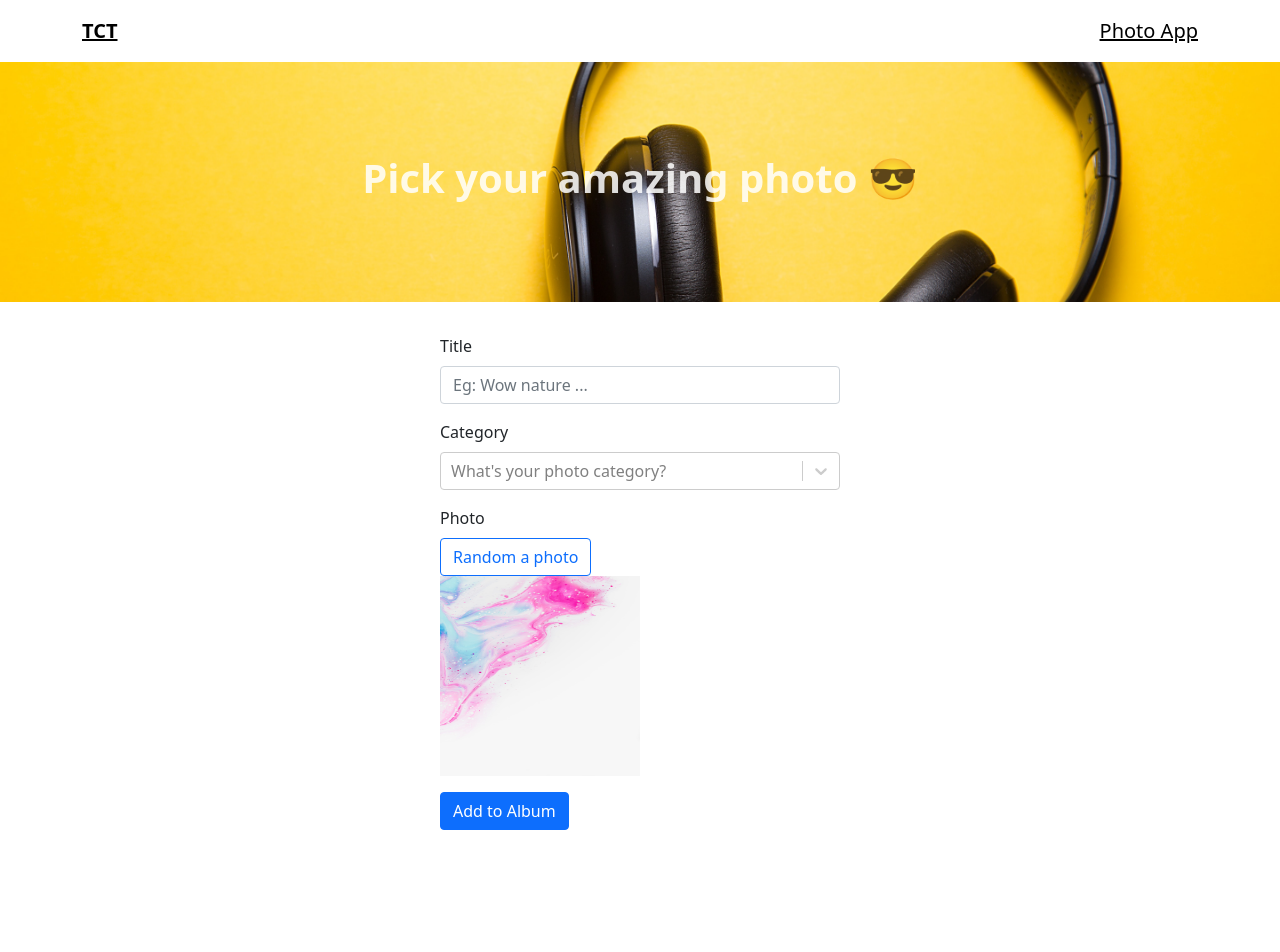
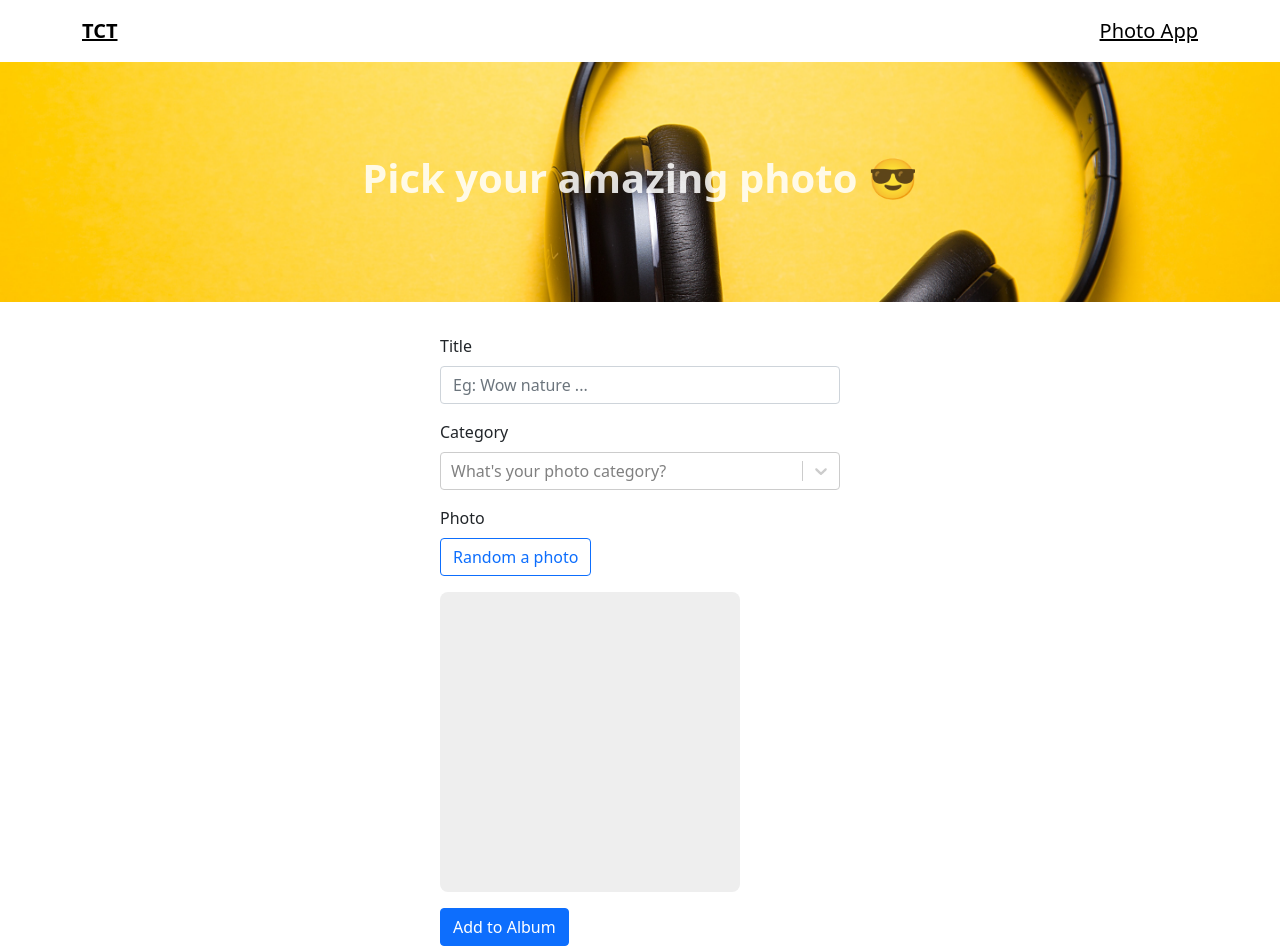
Before and after one commit to tcthanh98/redux-photo-app, a React (Create React App) app: page /photos/add in a window 1280 px wide. Shown: the top 952 px of the page. Before the commit the page ends 846 px from the top, so only its background shows below. Built offline with nearby package versions, Linux system fonts and the light colour scheme.

Commit message:
form validation with Yup

```diff
--- a/package.json
+++ b/package.json
@@ -14,7 +14,8 @@
     "react-scripts": "5.0.0",
     "react-select": "^5.2.2",
     "reactstrap": "^9.0.1",
-    "web-vitals": "^2.1.4"
+    "web-vitals": "^2.1.4",
+    "yup": "^0.32.11"
   },
   "scripts": {
     "start": "react-scripts start",
--- /dev/null
+++ b/src/components/RandomPhoto/RandomPhoto.scss
@@ -0,0 +1,20 @@
+.random-photo {
+    &__button {
+      margin-bottom: 1rem;
+    }
+
+    &__photo {
+      width: 300px;
+      height: 300px;
+      border-radius: 0.5rem;
+      background-color: #eee;
+
+      & > img {
+        width: 100%;
+        height: 100%;
+
+        border-radius: 0.5rem;
+        vertical-align: middle;
+      }
+    }
+  }
--- /dev/null
+++ b/src/components/RandomPhoto/index.jsx
@@ -0,0 +1,62 @@
+import PropTypes from 'prop-types';
+import React from 'react';
+import { Button } from 'reactstrap';
+import './RandomPhoto.scss';
+
+RandomPhoto.propTypes = {
+  name: PropTypes.string,
+  imageUrl: PropTypes.string,
+  onImageUrlChange: PropTypes.func,
+  onRandomButtonBlur: PropTypes.func,
+};
+
+RandomPhoto.defaultProps = {
+  name: '',
+  imageUrl: '',
+  onImageUrlChange: null,
+  onRandomButtonBlur: null,
+}
+
+const getRandomImageUrl = () => {
+  const randomId = Math.trunc(Math.random() * 2000);
+  return `https://picsum.photos/id/${randomId}/300/300`;
+}
+
+function RandomPhoto(props) {
+  const { name, imageUrl, onImageUrlChange, onRandomButtonBlur } = props;
+
+  const handleRandomPhotoClick = async () => {
+    if (onImageUrlChange) {
+      const randomImageUrl = getRandomImageUrl();
+      onImageUrlChange(randomImageUrl)
+    }
+  }
+
+  return (
+    <div className="random-photo">
+      <div className="random-photo__button">
+        <Button
+          outline
+          name={name}
+          color="primary"
+          onBlur={onRandomButtonBlur}
+          onClick={handleRandomPhotoClick}
+        >
+          Random a photo
+        </Button>
+      </div>
+
+      <div className="random-photo__photo">
+        {imageUrl && (
+          <img
+            src={imageUrl}
+            alt="Ooops ... not found. Please click random again!"
+            onError={handleRandomPhotoClick}
+          />
+        )}
+      </div>
+    </div>
+  );
+}
+
+export default RandomPhoto;
--- a/src/custom-fields/InputField/index.jsx
+++ b/src/custom-fields/InputField/index.jsx
@@ -1,6 +1,7 @@
 import React from "react";
 import PropTypes from "prop-types";
-import { FormGroup, Input, Label } from "reactstrap";
+import { FormFeedback, FormGroup, Input, Label } from "reactstrap";
+import { ErrorMessage } from "formik";
 
 InputField.propTypes = {
   field: PropTypes.object.isRequired,
@@ -20,9 +21,12 @@
 };
 
 function InputField(props) {
-  const { field, type, label, placeholder, disabled } = props;
+  const { field, form, type, label, placeholder, disabled } = props;
 
   const { name } = field;
+
+  const { errors, touched } = form;
+  const showError = errors[name] && touched[name];
   return (
     <FormGroup>
       {label && <Label for={name}>{label}</Label>}
@@ -37,7 +41,11 @@
         type={type}
         disabled={disabled}
         placeholder={placeholder}
+        // invalid = true => reactstrap FormFeedback will show errors
+        invalid={showError}
       />
+      {/* {showError && <FormFeedback>{errors[name]}</FormFeedback>} */}
+      <ErrorMessage name={name} component={FormFeedback} />
     </FormGroup>
   );
 }
--- /dev/null
+++ b/src/custom-fields/RandomPhotoField/index.jsx
@@ -0,0 +1,45 @@
+import RandomPhoto from "components/RandomPhoto";
+import { ErrorMessage } from "formik";
+import PropTypes from "prop-types";
+import React from "react";
+import { FormFeedback, FormGroup, Label } from "reactstrap";
+
+RandomPhotoField.propTypes = {
+  field: PropTypes.object.isRequired,
+  form: PropTypes.object.isRequired,
+
+  label: PropTypes.string,
+};
+
+RandomPhotoField.defaultProps = {
+  label: "",
+};
+
+function RandomPhotoField(props) {
+  const { field, form, label } = props;
+  const { name, value, onBlur } = field;
+  const { errors, touched } = form;
+  const showError = errors[name] && touched[name];
+
+  const handleImageUrlChange = (newImageUrl) => {
+    form.setFieldValue(name, newImageUrl);
+  };
+
+  return (
+    <FormGroup>
+      {label && <Label for={name}>{label}</Label>}
+
+      <RandomPhoto
+        name={name}
+        imageUrl={value}
+        onImageUrlChange={handleImageUrlChange}
+        onRandomButtonBlur={onBlur}
+      />
+
+      <div className={showError ? "is-invalid" : ""}></div>
+      <ErrorMessage name={name} component={FormFeedback} />
+    </FormGroup>
+  );
+}
+
+export default RandomPhotoField;
--- a/src/custom-fields/SelectField/index.jsx
+++ b/src/custom-fields/SelectField/index.jsx
@@ -1,7 +1,8 @@
+import { ErrorMessage } from "formik";
 import PropTypes from "prop-types";
 import React from "react";
 import Select from "react-select";
-import { FormGroup, Label } from "reactstrap";
+import { FormFeedback, FormGroup, Label } from "reactstrap";
 
 SelectField.propTypes = {
   field: PropTypes.object.isRequired,
@@ -21,8 +22,11 @@
 };
 
 function SelectField(props) {
-  const { field, options, label, placeholder, disabled } = props;
+  const { field, form, options, label, placeholder, disabled } = props;
   const { name, value } = field;
+
+  const { errors, touched } = form;
+  const showError = errors[name] && touched[name];
 
   const selectedOption = options.find((option) => option.value === value);
   const handleSelectedOptionChange = (selectedOption) => {
@@ -50,7 +54,9 @@
         placeholder={placeholder}
         disabled={disabled}
         options={options}
+        className={showError ? "is-invalid" : ""}
       />
+      <ErrorMessage name={name} component={FormFeedback} />
     </FormGroup>
   );
 }
--- a/src/features/Photo/components/PhotoForm/index.jsx
+++ b/src/features/Photo/components/PhotoForm/index.jsx
@@ -1,11 +1,13 @@
 import { PHOTO_CATEGORY_OPTIONS } from "constants/global";
 import Images from "constants/images";
 import InputField from "custom-fields/InputField";
+import RandomPhotoField from "custom-fields/RandomPhotoField";
 import SelectField from "custom-fields/SelectField";
 import { FastField, Form, Formik } from "formik";
 import PropTypes from "prop-types";
 import React from "react";
-import { Button, FormGroup, Label } from "reactstrap";
+import { Button, FormGroup } from "reactstrap";
+import * as Yup from "yup";
 
 PhotoForm.propTypes = {
   onSubmit: PropTypes.func,
@@ -19,10 +21,27 @@
   const initialValues = {
     title: "",
     categoryId: null,
+    photo: "",
   };
 
+  const validationSchema = Yup.object().shape({
+    title: Yup.string().required("This field is required"),
+
+    categoryId: Yup.number().required("This field is required").nullable(), // categoryId init value is null => add nullable
+
+    photo: Yup.string().when("categoryId", {
+      is: 1, //  { value: 1, label: "Technology" },
+      then: Yup.string().required("This field is required"),
+      otherwise: Yup.string().notRequired(),
+    }),
+  });
+
   return (
-    <Formik initialValues={initialValues}>
+    <Formik
+      initialValues={initialValues}
+      validationSchema={validationSchema}
+      onSubmit={(values) => console.log("submit: ", values)}
+    >
       {(formikProps) => {
         // do something here
         const { values, errors, touched } = formikProps;
@@ -35,6 +54,7 @@
               label="Title"
               placeholder="Eg: Wow nature ... "
             />
+
             <FastField
               name="categoryId"
               component={SelectField}
@@ -43,25 +63,16 @@
               options={PHOTO_CATEGORY_OPTIONS}
             />
 
-            <FormGroup>
-              <Label for="categoryId">Photo</Label>
-              <div>
-                <Button type="button" outline color="primary">
-                  Random a photo
-                </Button>
-              </div>
-              <div>
-                <img
-                  width="200px"
-                  height="200px"
-                  src={Images.COLORFUL_BG}
-                  alt="colorfull"
-                />
-              </div>
-            </FormGroup>
+            <FastField
+              name="photo"
+              component={RandomPhotoField}
+              label="Photo"
+            />
 
             <FormGroup>
-              <Button color="primary">Add to Album</Button>
+              <Button type="submit" color="primary">
+                Add to Album
+              </Button>
             </FormGroup>
           </Form>
         );
```
Also changed, not shown: 1 other file (tests, documents, lock files or other folders).
